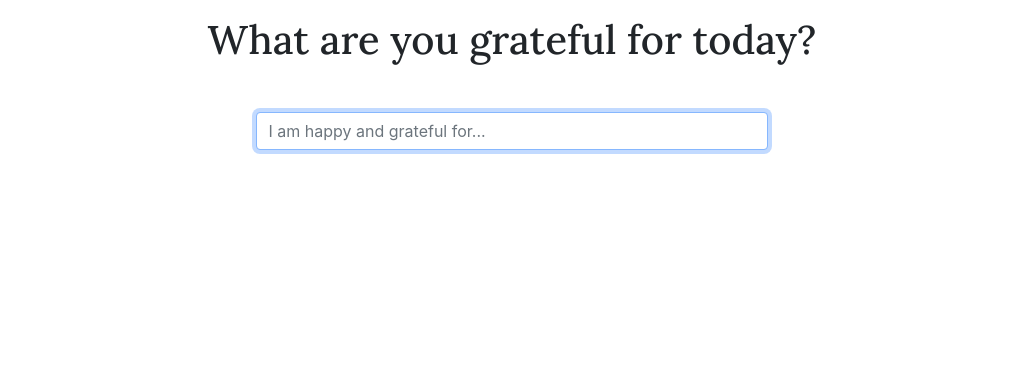
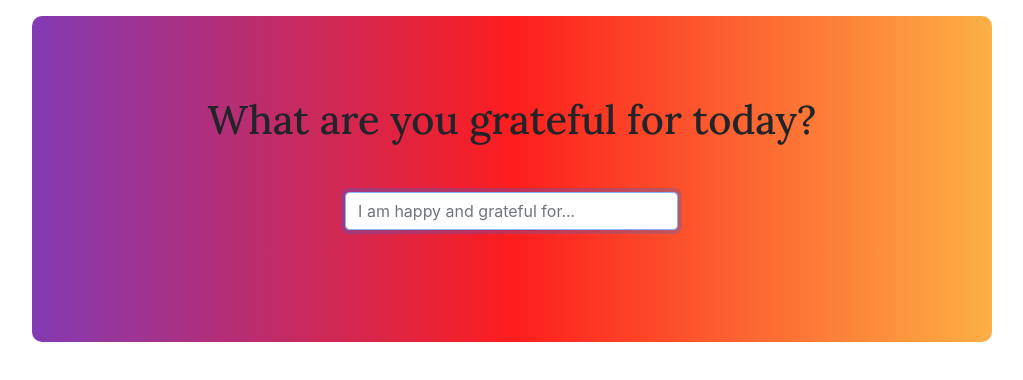
Before and after one commit to 12Isabella/gratitude-diary-app-rain, a React (Create React App) app: page / in a window 1280 px wide. Shown: the top 380 px of the page, without its empty margins (128-1151 px from the left). Built offline with nearby package versions, Linux system fonts and the light colour scheme.

Commit message:
add fontawsome for icon, add styling

```diff
--- a/package.json
+++ b/package.json
@@ -6,7 +6,6 @@
     "@testing-library/jest-dom": "^5.14.1",
     "@testing-library/react": "^11.2.7",
     "@testing-library/user-event": "^12.8.3",
-    "react": "^17.0.2",
     "react-dom": "^17.0.2",
     "react-scripts": "4.0.3",
     "web-vitals": "^1.1.2"
--- a/public/index.html
+++ b/public/index.html
@@ -36,6 +36,10 @@
       integrity="sha384-F3w7mX95PdgyTmZZMECAngseQB83DfGTowi0iMjiWaeVhAn4FJkqJByhZMI3AhiU"
       crossorigin="anonymous"
     />
+    <script
+      src="https://kit.fontawesome.com/7b0d771a35.js"
+      crossorigin="anonymous"
+    ></script>
     <title>React App</title>
   </head>
   <body>
--- a/src/App.css
+++ b/src/App.css
@@ -9,7 +9,45 @@
 #input-form {
   width: 40%;
 }
+
 .gratitude-input {
   display: flex;
   justify-content: center;
 }
+
+.container {
+  max-width: 960px;
+  margin-right: auto;
+  margin-left: auto;
+  padding: 5%;
+  border-radius: 10px;
+  background: rgb(131, 58, 180);
+  background: linear-gradient(
+    90deg,
+    rgba(131, 58, 180, 1) 0%,
+    rgba(253, 29, 29, 1) 50%,
+    rgba(252, 176, 69, 1) 100%
+  );
+}
+
+.gratitude-item-list {
+  display: grid;
+  grid-gap: 1rem;
+  grid-template-columns: repeat(auto-fit, minmax(250px, 1fr));
+}
+
+.gratitude-item {
+  background-color: #fcad4575;
+  border-radius: 10px;
+  padding: 1rem;
+  min-height: 100px;
+  display: flex;
+  flex-direction: column;
+  justify-content: space-between;
+}
+
+.note-footer {
+  display: flex;
+  align-items: center;
+  justify-content: space-between;
+}
--- a/src/App.jsx
+++ b/src/App.jsx
@@ -23,8 +23,9 @@ function App() {
 
   return (
     <div className="App">
+      <div className="container mt-3">
         <h1 className="mt-3 mb-5">What are you grateful for today?</h1>
-      <div className="input-group mb-3 gratitude-input ">
+        <div className="input-group mb-5 gratitude-input ">
           <div className="input-group-prepend "></div>
           <form id="input-form" onSubmit={handleSubmit}>
             <input
@@ -39,11 +40,22 @@ function App() {
             />
           </form>
         </div>
-      <ul>
+        <div className="gratitude-item-list">
           {items.map(function (item, index) {
-          return <li key={index}>{item}</li>;
+            return (
+              <div key={index}>
+                <div className="gratitude-item">
+                  <div>{item}</div>
+                  <footer className="note-footer">
+                    <small>22/09/2021</small>
+                    <i className="fas fa-trash-alt"></i>
+                  </footer>
+                </div>
+              </div>
+            );
           })}
-      </ul>
+        </div>
+      </div>
     </div>
   );
 }
```
Also changed, not shown: 1 other file (tests, documents, lock files or other folders). Lines whose indentation alone changed are shown as unchanged.
